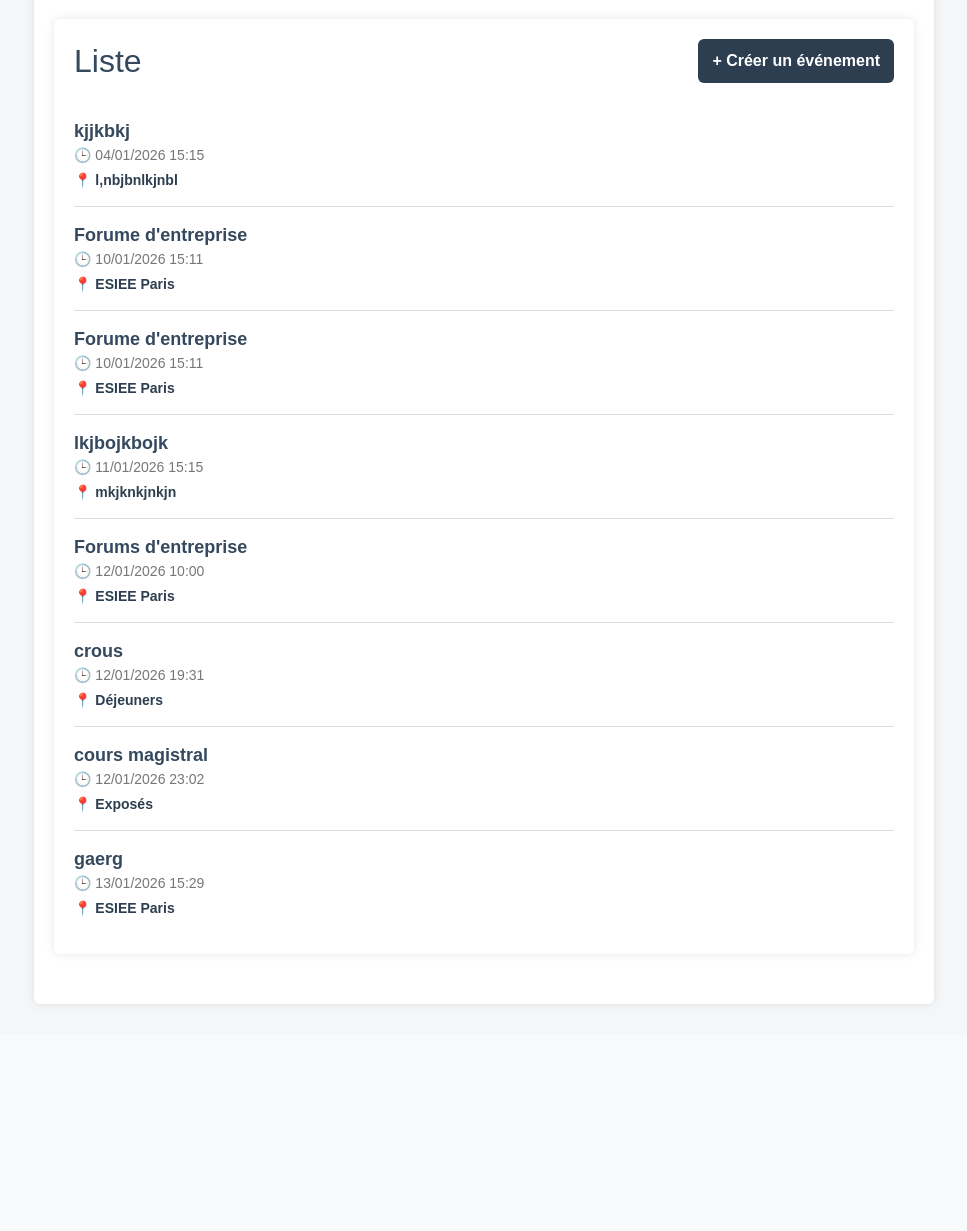
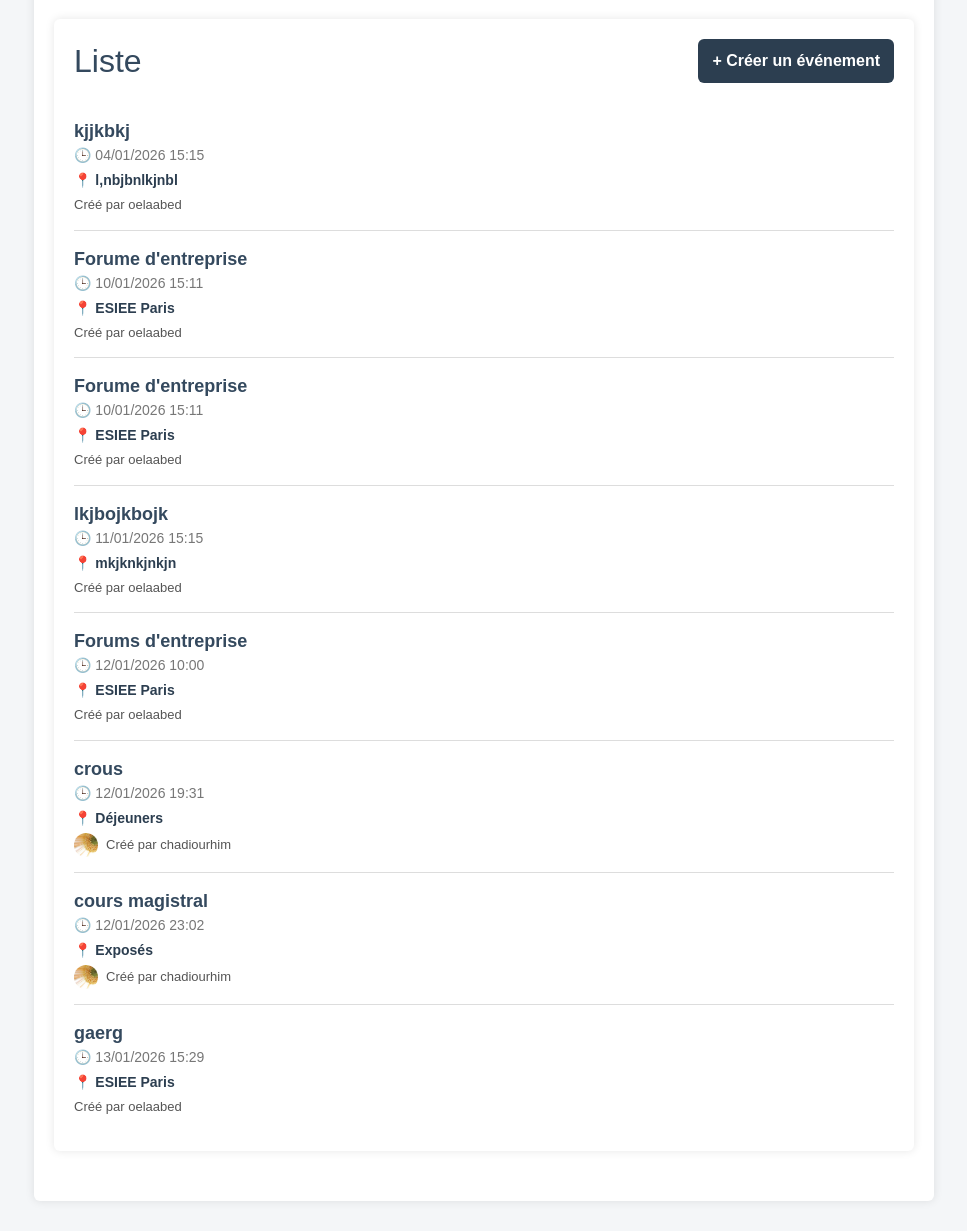
Before and after one commit to nhhzz/Esiee_network, a Django app: page /events/ in a window 1280 px wide. Shown: the part 201-1432 px from the top of the page, without its empty margins (156-1123 px from the left). Before the commit the page ends 1207 px from the top, so only its background shows below. Run offline with Django 5.2, Linux system fonts and the light colour scheme; a user stored in the database is signed in; data comes from the database, SQL or seed files in the repository; both versions use the stored data as it was after the commit.

Commit message:
photo de profil upload

```diff
--- a/static/style.css
+++ b/static/style.css
@@ -39,3 +39,17 @@ a{color:var(--esiee-blue);}
 .map-dot:hover{
   outline: 2px solid rgba(0, 0, 0, 0.25);
 }
+
+.avatar-sm{
+  width:24px;
+  height:24px;
+  border-radius:50%;
+  object-fit:cover;
+}
+
+.avatar-md{
+  width:72px;
+  height:72px;
+  border-radius:50%;
+  object-fit:cover;
+}
--- a/templates/events/events_list.html
+++ b/templates/events/events_list.html
@@ -80,6 +80,22 @@
         font-size: 12px;
         font-weight: 600;
     }
+
+    .creator-row {
+        display: flex;
+        align-items: center;
+        gap: 8px;
+        margin-top: 4px;
+        font-size: 13px;
+        color: #555;
+    }
+
+    .creator-avatar {
+        width: 24px;
+        height: 24px;
+        border-radius: 50%;
+        object-fit: cover;
+    }
 </style>
 
 <header>
@@ -129,6 +145,15 @@
                 <div class="event-location">
                     📍 {{ event.get_location_display }}
                 </div>
+
+                <div class="creator-row">
+                    {% if event.created_by.profile_image %}
+                        <img src="{{ event.created_by.profile_image.url }}"
+                             alt="Photo de profil"
+                             class="creator-avatar">
+                    {% endif %}
+                    <span>Créé par {{ event.created_by.username }}</span>
+                </div>
             </div>
         {% endfor %}
     {% else %}
--- a/users/forms.py
+++ b/users/forms.py
@@ -24,12 +24,24 @@ class ProfileForm(forms.ModelForm):
     username = forms.CharField(
         label="Changer votre nom d'utilisateur",
         max_length=150,
-        widget=forms.TextInput(attrs={
-            "class": "form-control",
-            "placeholder": "Entrez votre nouveau nom d'utilisateur"
-        }),
+        widget=forms.TextInput(
+            attrs={
+                "class": "form-control",
+                "placeholder": "Entrez votre nouveau nom d'utilisateur",
+            }
+        ),
+    )
+
+    profile_image = forms.ImageField(
+        label="Ajouter / Modifier votre photo de profil",
+        required=False,
+        widget=forms.FileInput(
+            attrs={
+                "class": "form-control",
+            }
+        ),
     )
 
     class Meta:
         model = User
-        fields = ["username"]
+        fields = ["username", "profile_image"]
--- a/users/models.py
+++ b/users/models.py
@@ -1,6 +1,15 @@
+from django.contrib.auth.models import AbstractUser
 from django.db import models
-from django.contrib.auth.models import AbstractUser
+
 
 class User(AbstractUser):
     email = models.EmailField(unique=True)
-    def __str__(self): return self.username or self.email
+    profile_image = models.ImageField(
+        upload_to="profiles/",
+        blank=True,
+        null=True,
+        verbose_name="Photo de profil",
+    )
+
+    def __str__(self):
+        return self.username or self.email
```
Also changed, not shown: templates/events/event_detail.html (+10 -3 lines), templates/posts/index.html (+3 -4 lines), templates/users/my_profile.html (+21 -5 lines), templates/users/profile.html (+24 -2 lines), users/views.py (+6 -3 lines), db.sqlite3, media/profiles/5673551_01d1ea993e_n.jpg (added), users/migrations/0002_user_profile_image.py (added).
